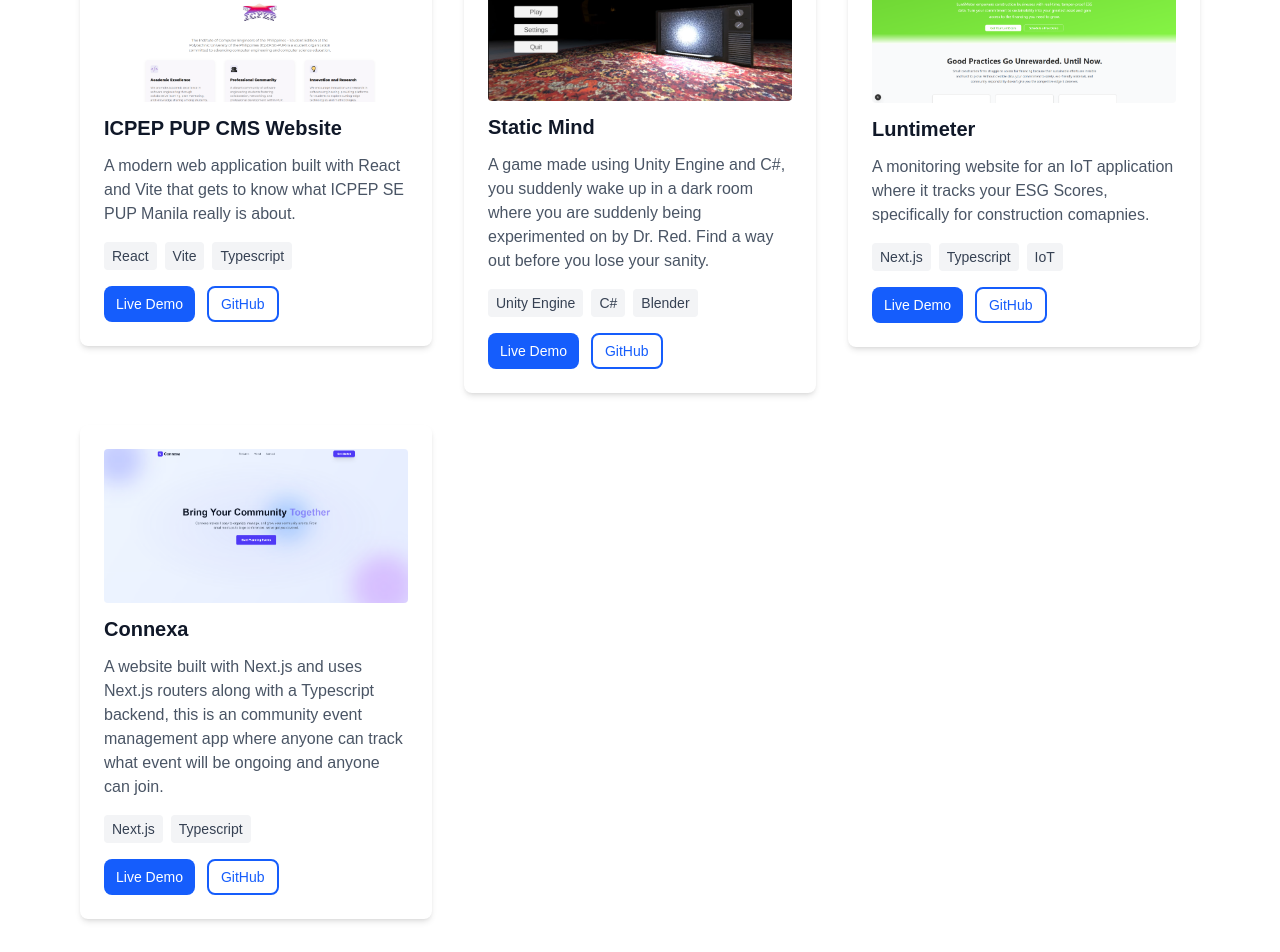
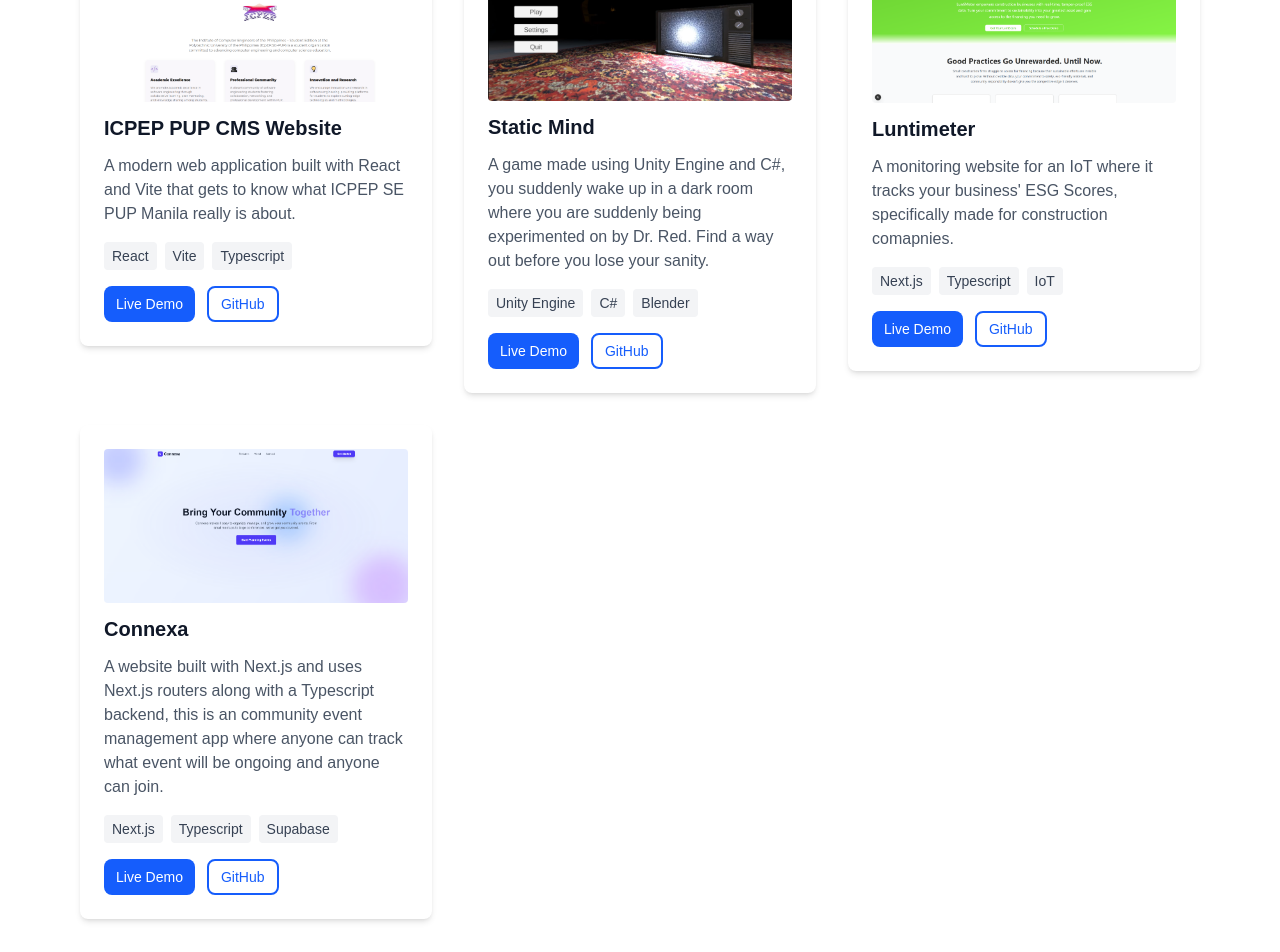
Before and after one commit to red-sakai/My-Portfolio, a Next.js app: page / in a window 1280 px wide. Shown: the part 2776-3728 px from the top of the page. Built offline with nearby package versions, Linux system fonts and the light colour scheme.

Commit message:
fix: update project descriptions and technologies for Luntimeter and Connexa

```diff
--- a/src/components/sections/Projects.tsx
+++ b/src/components/sections/Projects.tsx
@@ -53,7 +53,7 @@ const projects = [
   {
     id: 6,
     title: "Luntimeter",
-    description: "A monitoring website for an IoT application where it tracks your ESG Scores, specifically for construction comapnies.",
+    description: "A monitoring website for an IoT where it tracks your business' ESG Scores, specifically made for construction comapnies.",
     technologies: ["Next.js", "Typescript", "IoT"],
     liveUrl: "#",
     githubUrl: "https://github.com/marvinjameserosa/lunti",
@@ -63,7 +63,7 @@ const projects = [
     id: 7,
     title: "Connexa",
     description: "A website built with Next.js and uses Next.js routers along with a Typescript backend, this is an community event management app where anyone can track what event will be ongoing and anyone can join.",
-    technologies: ["Next.js", "Typescript"],
+    technologies: ["Next.js", "Typescript", "Supabase"],
     liveUrl: "https://connexa-aws.vercel.app/",
     githubUrl: "https://github.com/red-sakai/Connexa",
     screenshot: "Connexa.PNG"
```
